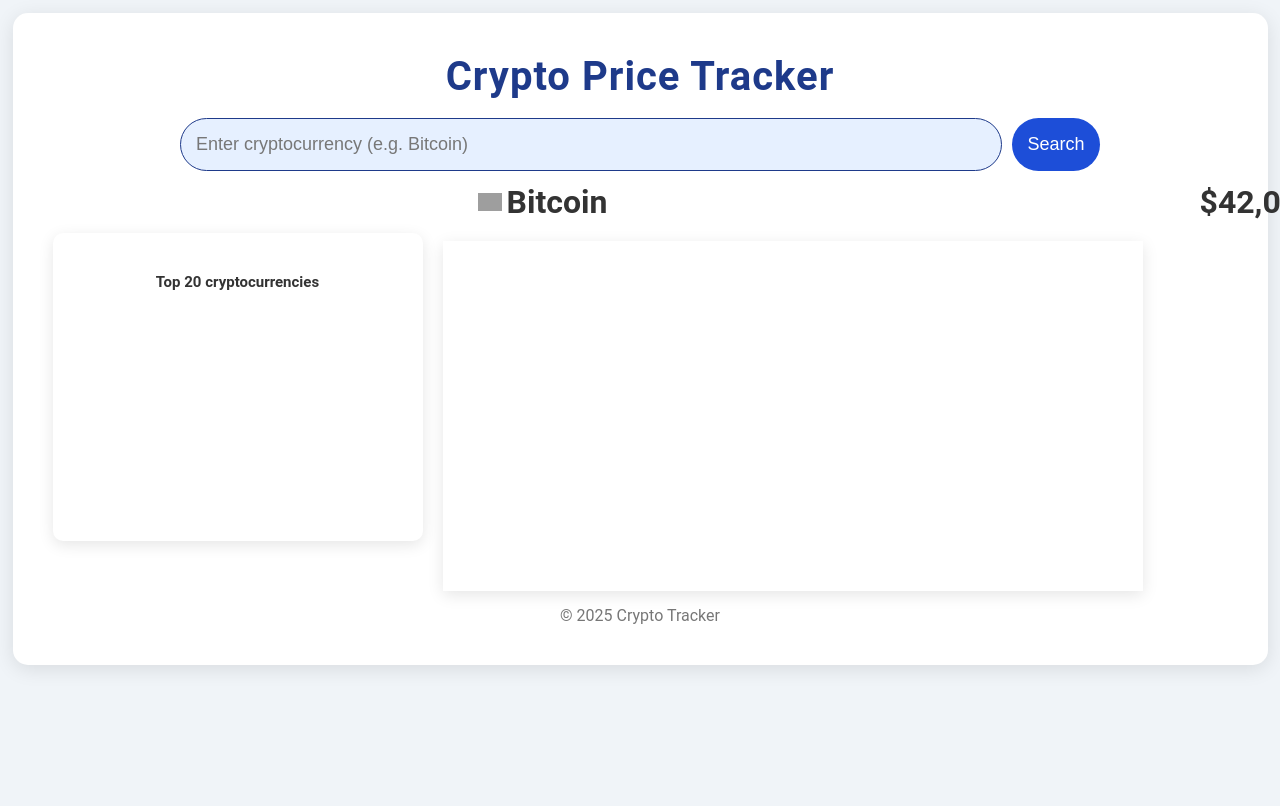
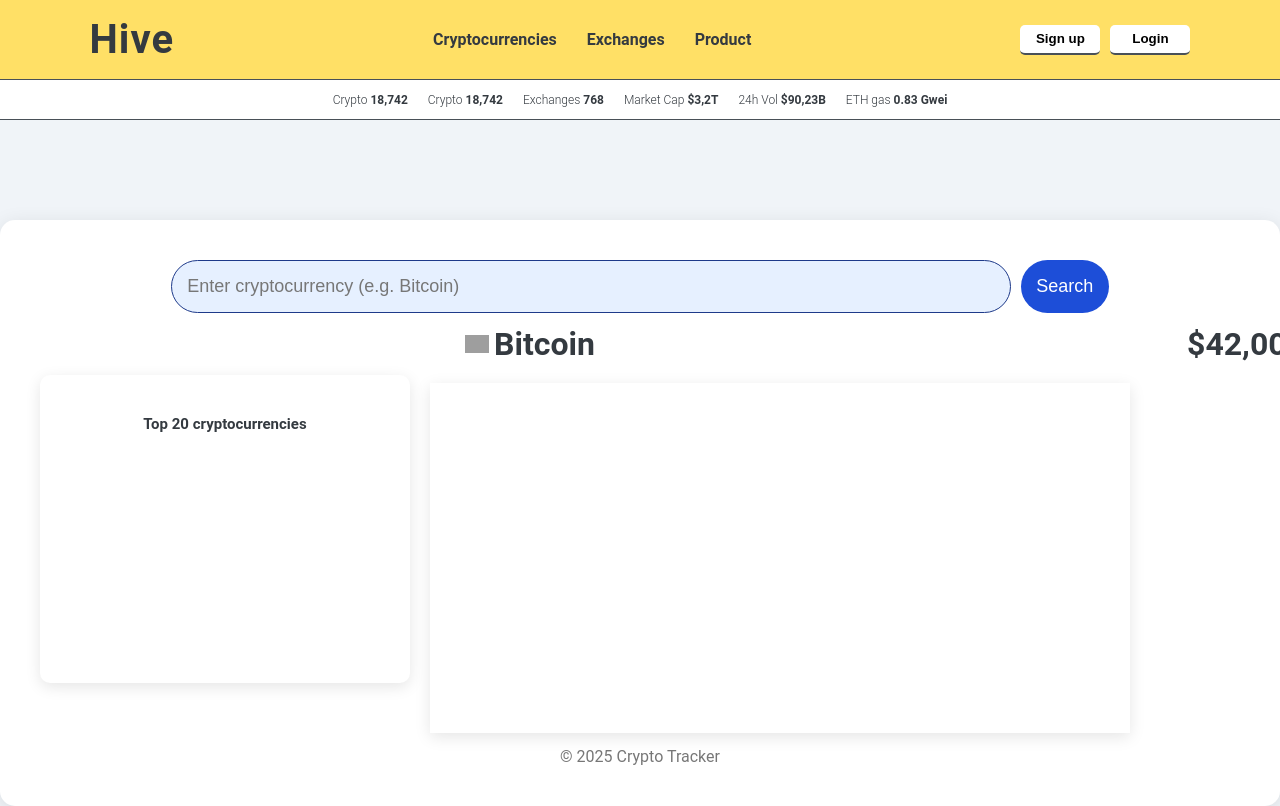
Before and after one commit to 0xK1Mx/CryptoTracker, a website: page index.html in a window 1280 px wide. Shown: the top 806 px of the page. Drawn offline with nearby package versions, Linux system fonts and the light colour scheme; no server answers; grey boxes are pictures that could not be loaded.

Commit message:
Create header with initial styling

```diff
--- a/index.html
+++ b/index.html
@@ -5,16 +5,56 @@
     <meta name="viewport" content="width=device-width, initial-scale=1.0" />
     <title>Crypto Price Tracker</title>
     <link rel="stylesheet" href="styles.css" />
-    <script src="https://cdnjs.cloudflare.com/ajax/libs/Chart.js/4.4.0/chart.umd.min.js"></script>
 
-    <script type="module" src="./src/controller.js"></script>
+    <!-- <script type="module" src="./src/controller.js"></script> -->
   </head>
   <body>
+    <header>
+      <div class="header-top">
+        <h1 class="app-title">Hive</h1>
+        <nav class="navbar">
+          <ul class="navbar-list">
+            <li class="navbar-list__item">Cryptocurrencies</li>
+            <li class="navbar-list__item">Exchanges</li>
+            <li class="navbar-list__item">Product</li>
+          </ul>
+        </nav>
+        <div class="auth-buttons">
+          <button class="btn">Sign up</button>
+          <button class="btn">Login</button>
+        </div>
+      </div>
+      <div class="header-bottom">
+        <ul class="header-bottom-list">
+          <li class="header-bottom-list__item">
+            <span class="header-bottom-list__label">Crypto</span>
+            <a class="header-bottom-list__value" href="#"> 18,742</a>
+          </li>
+          <li class="header-bottom-list__item">
+            <span class="header-bottom-list__label">Crypto</span>
+            <a class="header-bottom-list__value" href="#">18,742</a>
+          </li>
+          <li class="header-bottom-list__item">
+            <span class="header-bottom-list__label">Exchanges</span>
+            <a class="header-bottom-list__value" href="#">768</a>
+          </li>
+          <li class="header-bottom-list__item">
+            <span class="header-bottom-list__label">Market Cap</span>
+            <a class="header-bottom-list__value" href="#">$3,2T</a>
+          </li>
+          <li class="header-bottom-list__item">
+            <span class="header-bottom-list__label">24h Vol</span>
+            <a class="header-bottom-list__value" href="#">$90,23B</a>
+          </li>
+          <li class="header-bottom-list__item">
+            <span class="header-bottom-list__label">ETH gas</span>
+            <a class="header-bottom-list__value" href="#">0.83 Gwei</a>
+          </li>
+        </ul>
+      </div>
+    </header>
+
     <div class="container">
-      <header>
-        <h1 class="app-title">Crypto Price Tracker</h1>
-      </header>
-
       <form class="crypto-search">
         <input
           type="text"
--- a/styles.css
+++ b/styles.css
@@ -48,11 +48,12 @@ html {
 body {
   font-family: var(--font-family);
   background-color: var(--background-color);
-  color: #333;
+  color: #343a40;
   display: flex;
   justify-content: center;
   align-items: center;
-  padding: 1.25rem; /* 20px */
+  display: flex;
+  flex-direction: column;
 }
 
 /* Main Container */
@@ -67,16 +68,82 @@ body {
 
 /* Header Styles */
 header {
+  width: 100%;
+}
+.header-top {
   display: flex;
   justify-content: center;
   align-items: center;
   text-align: center;
-  margin-bottom: 1.875rem; /* 30px */
+  gap: 8rem;
+  background-color: #ffe066;
+  height: 8rem;
+  align-items: center;
+  justify-content: space-around;
+  border-bottom: solid #495057 1px;
+}
+
+.navbar-list {
+  display: flex;
+  gap: 3rem;
+  list-style: none;
+}
+
+.navbar-list__item {
+  font-size: 1.6rem;
+  font-weight: 600;
+}
+
+.auth-buttons {
+  display: flex;
+}
+
+.btn {
+  width: 8rem;
+  height: 3rem;
+  border: none;
+  cursor: pointer;
+  border-radius: 0.5rem;
+  background-color: white;
+  margin-left: 1rem;
+  border-bottom: solid #495057 2px;
+  font-weight: 600;
+}
+
+/* header bottom*/
+.header-bottom {
+  background-color: #ffffff;
+  width: 100%;
+  height: 4rem;
+  display: flex;
+  align-items: center;
+  justify-content: center;
+  margin-bottom: 10rem;
+  border-bottom: solid #495057 1px;
+}
+.header-bottom-list {
+  display: flex;
+  gap: 2rem;
+  list-style: none;
+}
+
+.header-bottom-list__label {
+  font-weight: 300;
+}
+
+.header-bottom-list__value {
+  all: unset;
+}
+
+.header-bottom-list__item {
+  font-size: 1.2rem;
+  font-weight: 600;
 }
 
 .app-title {
   font-size: var(--heading-font-size);
-  color: var(--primary-color);
+  color: #343a40;
+  color: ;
   font-weight: 600;
   letter-spacing: 1px;
 }
```
